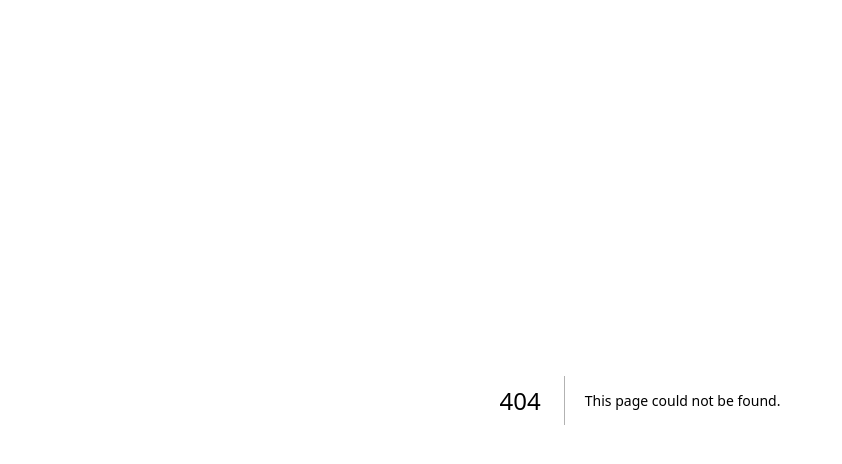
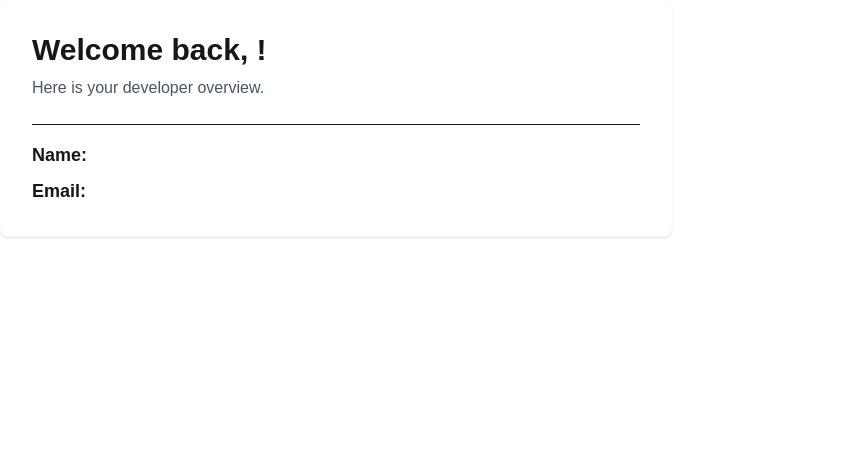
Before and after one commit to umaidshahzad/GitHub-profile-preview-practice-next.js, a Next.js app: page /dashboard in a window 1280 px wide. Before the commit this address had no page. Shown: the top 464 px of the page, without its empty margins (0-842 px from the left). Built offline with nearby package versions, Linux system fonts and the light colour scheme; no server answers.

Commit message:
Build the main page of dashboard

```diff
--- /dev/null
+++ b/src/app/(protected)/dashboard/page.jsx
@@ -0,0 +1,29 @@
+import { getServerSession } from "next-auth";
+
+export default async function DashboardPage() {
+  const session = await getServerSession();
+  console.log("session:",session)
+
+  return (
+    <div className="bg-white rounded-lg shadow p-8 max-w-2xl">
+      <div className="flex items-center gap-6 mb-6">
+        {session?.user?.image && (
+          <img
+            src={session.user.image}
+            alt="Profile Avatar"
+            className="w-20 h-20 rounded-full shadow-sm"
+          />
+        )}
+        <div>
+          <h1 className="text-3xl font-bold mb-2">Welcome back, {session?.user?.name}!</h1>
+          <p className="text-gray-600">Here is your developer overview.</p>
+        </div>
+      </div>
+
+      <div className="border-t pt-4">
+        <p className="text-lg mb-2"><strong>Name:</strong> {session?.user?.name}</p>
+        <p className="text-lg"><strong>Email:</strong> {session?.user?.email}</p>
+      </div>
+    </div>
+  );
+}
```
